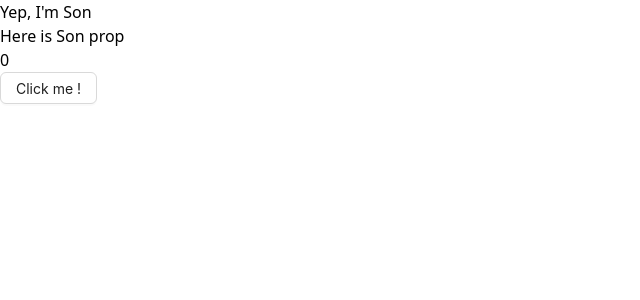
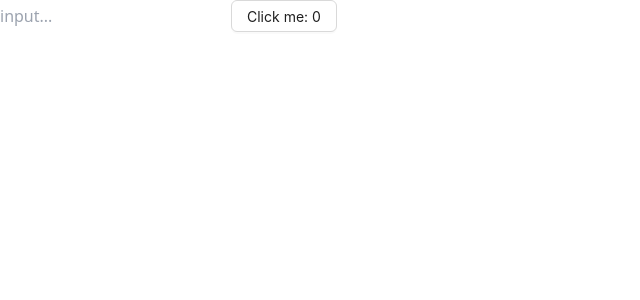
Before and after one commit to LynasTing/react-basic, a React (Create React App) app: page / in a window 1280 px wide. Shown: the top 300 px of the page, without its empty margins (0-640 px from the left). Built offline with nearby package versions, Linux system fonts and the light colour scheme.

Commit message:
-ci: useCallback的学习

```diff
--- a/src/day_07/App.js
+++ b/src/day_07/App.js
@@ -1,54 +1,27 @@
 import { Button } from "antd"
-import { memo, useMemo, useState } from "react"
+import { memo, useCallback, useState } from "react"
 
-function Son1() {
-  // 此时父组件重新渲染会引起子组件的渲染
-  console.log(`Son渲染了 + ::>>`, )
-  return <>
-    <div className="px-4 py-4 border-red-400">Yep, I'm Son</div>
-  </>
-}
-
-const SonMemo1 = memo(function Son({ count }) {
-  // 使用React.memo，只会在props发生改变时重新渲染
-  // 此处为简单类型的数据实例
-  console.log(`Son渲染了 + ::>>`, )
-  return <>
-    <div className="px-4 py-4 border border-red-400">
-      <p>Yep, I'm Son</p>
-      <p>Here is Son prop {count}</p>
-    </div>
-  </>
+const SonInput = memo(function SonInput({ onChange }) {
+  console.log(`sonInput render + ::>>`, )
+  return <input type="text" placeholder="input..." onChange={e => onChange(e.target.value) } />
 })
-
-const SonMemo = memo(function Son({ list }) {
-  // 使用React.memo，只会在props发生改变时重新渲染
-  // 此处为引用类型的数据实例, 比较的是值的引用地址
-  // 这里虽然对于子组件来说参数没变, 但是父组件本身的重新渲染就重新生成了新的list, 所以子组件也会跟着一起重新渲染
-  console.log(`Son渲染了 + ::>>`, )
-  return <>
-    <div className="px-4 py-4 border border-red-400">
-      <p>Yep, I'm Son</p>
-      <p>Here is Son prop {list}</p>
-    </div>
-  </>
-})
-
-
 
 function App() {
   const [count, setCount] = useState(0)
 
-  // 使用useMemo可以避免父组件的引用数据改变引发的子组件重新渲染
-  const list = useMemo(() => {
-    return [1, 2, 3]
+  // 这里的子组件SonInput会随着父组件的justLog函数的重新生成而重新渲染
+  const justLog1 = () => {
+    console.log(`I just log function ... + ::>>`, )
+  }
+  // 使用useCallback可以将不需要重新渲染的函数缓存起来
+  const justLog = useCallback(v => {
+    console.log(`I just log function ... + ::>>`, )
   }, [])
-  // const list = [1, 2, 3]
+
   return <>
-    <div className="px-4 mx-4 my-4 py-4 border border-blue-400">
-      <SonMemo count={list} />
-      <p>{count}</p>
-      <Button onClick={() => setCount(count + 1)}>Click me !</Button>
+    <div className="border border-blue-400 mx-4 my-4 px-4 py-4">
+      <SonInput onChange={justLog} />
+      <Button onClick={() => setCount(count + 1)}>Click me: {count}</Button>
     </div>
   </>
 }
```
Also changed, not shown: src/day_07/App_03.js (added, +56 -0 lines).
